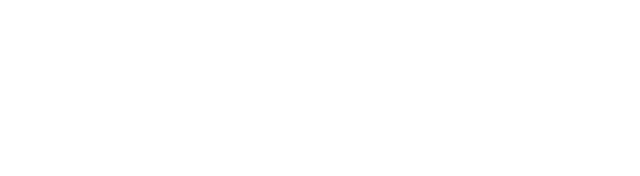
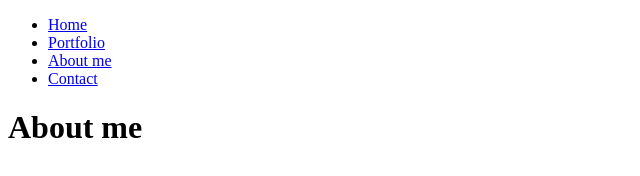
Before and after one commit to keerthireddy1298/crap-protfolio, a plain HTML site: page index.html in a window 1280 px wide. Shown: the whole page, without its empty margins (0-640 px from the left). Drawn offline with Linux system fonts and the light colour scheme.

Commit message:
added index html

```diff
--- a/index.html
+++ b/index.html
@@ -1,9 +1,24 @@
 <!DOCTYPE html>
 <html>
-<head>
-  <meta charset="utf-8">
-  <title>crap protfolio</title>
+  <head>
+    <title>Hello World!</title>
+    <meta charset="UTF-8"> <!-- includes all the character we want
+                          to use in website -->
+    <link rel="stylesheet" href="style.css">
   </head>
   <body>
-    </body>
-    </html>
+    <nav>
+      <div class="wrapper">  <!-- used for menu as div doesnot identify what we insert in it. -->
+        <ul>
+          <li><a href="index.html">Home</a> </li>
+          <li><a href="portfolio.html">Portfolio</a> </li>
+          <li><a href="about.html">About me</a> </li>
+          <li><a href="contact.html">Contact</a> </li>
+        </ul>
+      </div>
+    </nav>
+    <div class="wrapper">
+      <h1>About me</h1>
+    </div>
+  </body>
+</html>
```
